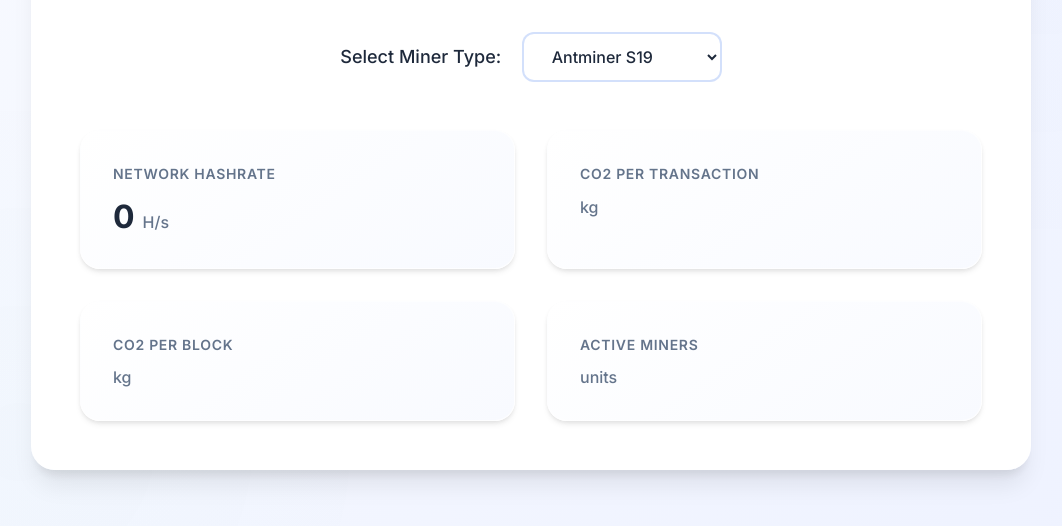
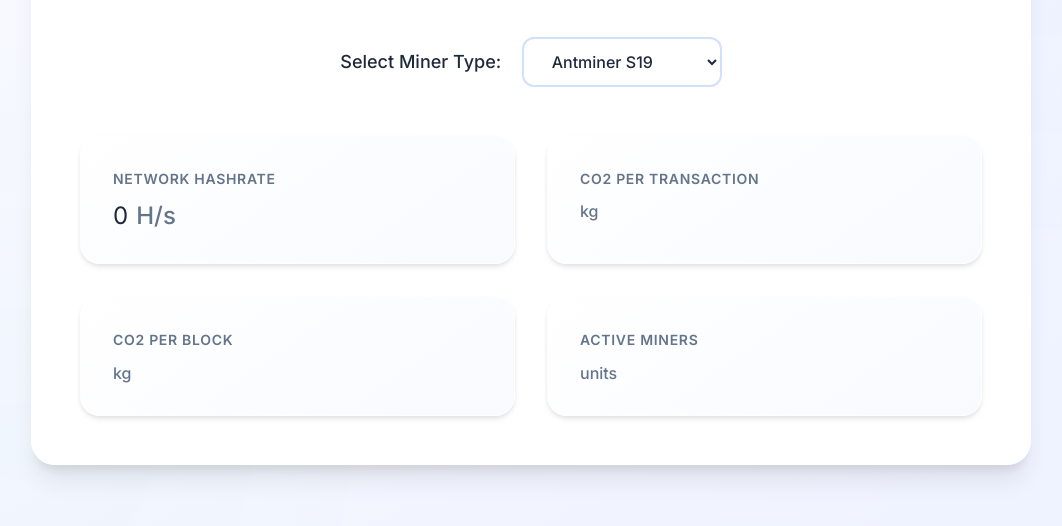
Before and after one commit to codenlighten/certifiedco2, a plain HTML site: page index.html in a window 1280 px wide. Shown: the part 230-756 px from the top of the page, without its empty margins (109-1171 px from the left). Drawn offline with nearby package versions, Linux system fonts and the light colour scheme; no server answers.

Commit message:
miner choice

```diff
--- a/index.html
+++ b/index.html
@@ -235,6 +235,19 @@
         font-weight: 500;
       }
 
+      .stat-unit-hashrate {
+        font-size: 1.5rem;
+        color: var(--text-muted);
+        font-weight: 500;
+      }
+      .stat-value-hashrate {
+        font-size: 1.5rem;
+        color: var(--text-color);
+        line-height: 1.2;
+        display: flex;
+        align-items: baseline;
+        gap: 0.5rem;
+      }
       @media (max-width: 768px) {
         body {
           padding: 1rem;
@@ -301,8 +314,10 @@
       <div class="stats-container">
         <div class="stat-card">
           <div class="stat-label">Network Hashrate</div>
-          <div class="stat-value">
-            {{ hashrate.toLocaleString() }}<span class="stat-unit">H/s</span>
+          <div class="stat-value-hashrate">
+            {{ hashrate.toLocaleString() }}<span class="stat-unit-hashrate"
+              >H/s</span
+            >
           </div>
         </div>
         <div class="stat-card">
```
